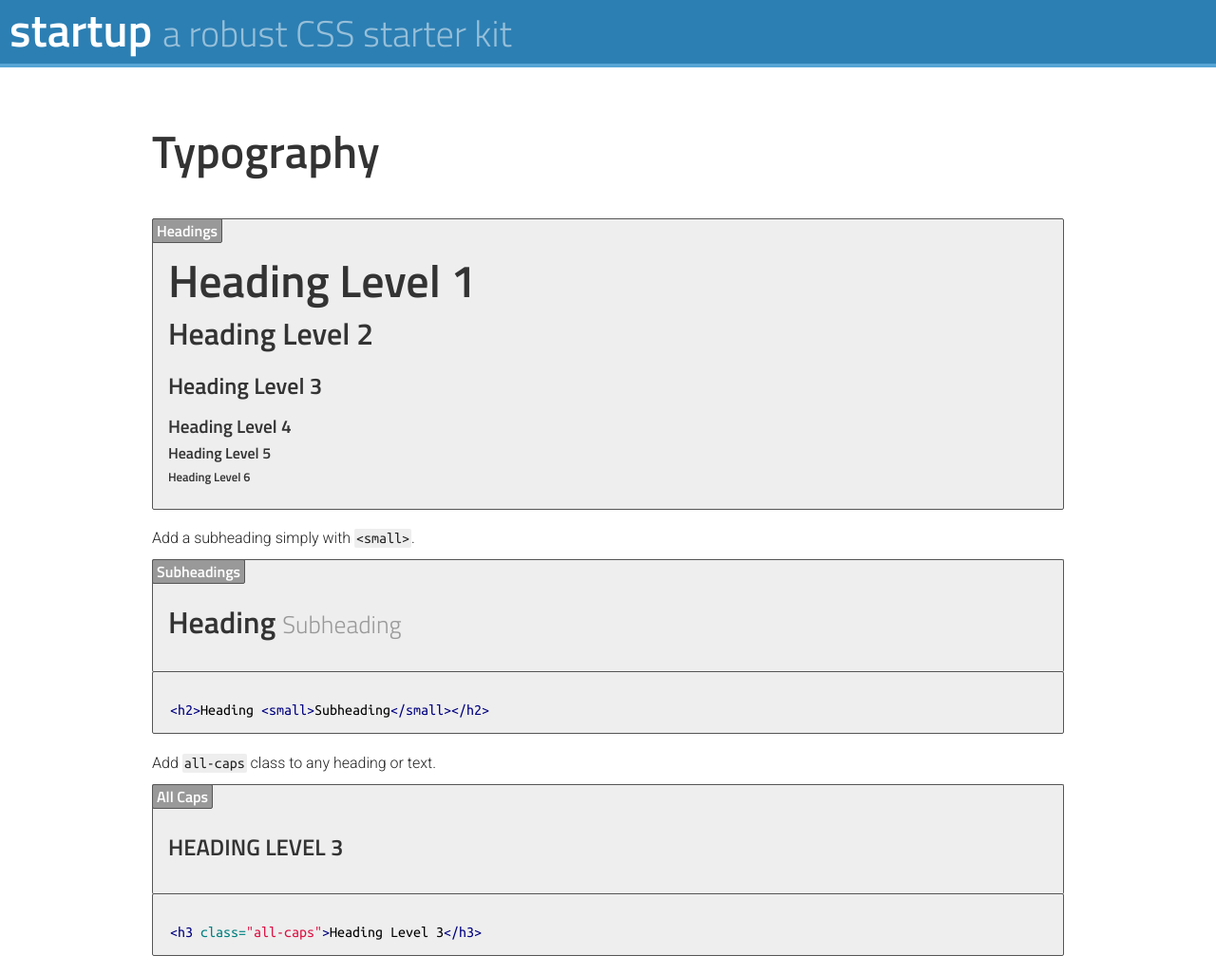
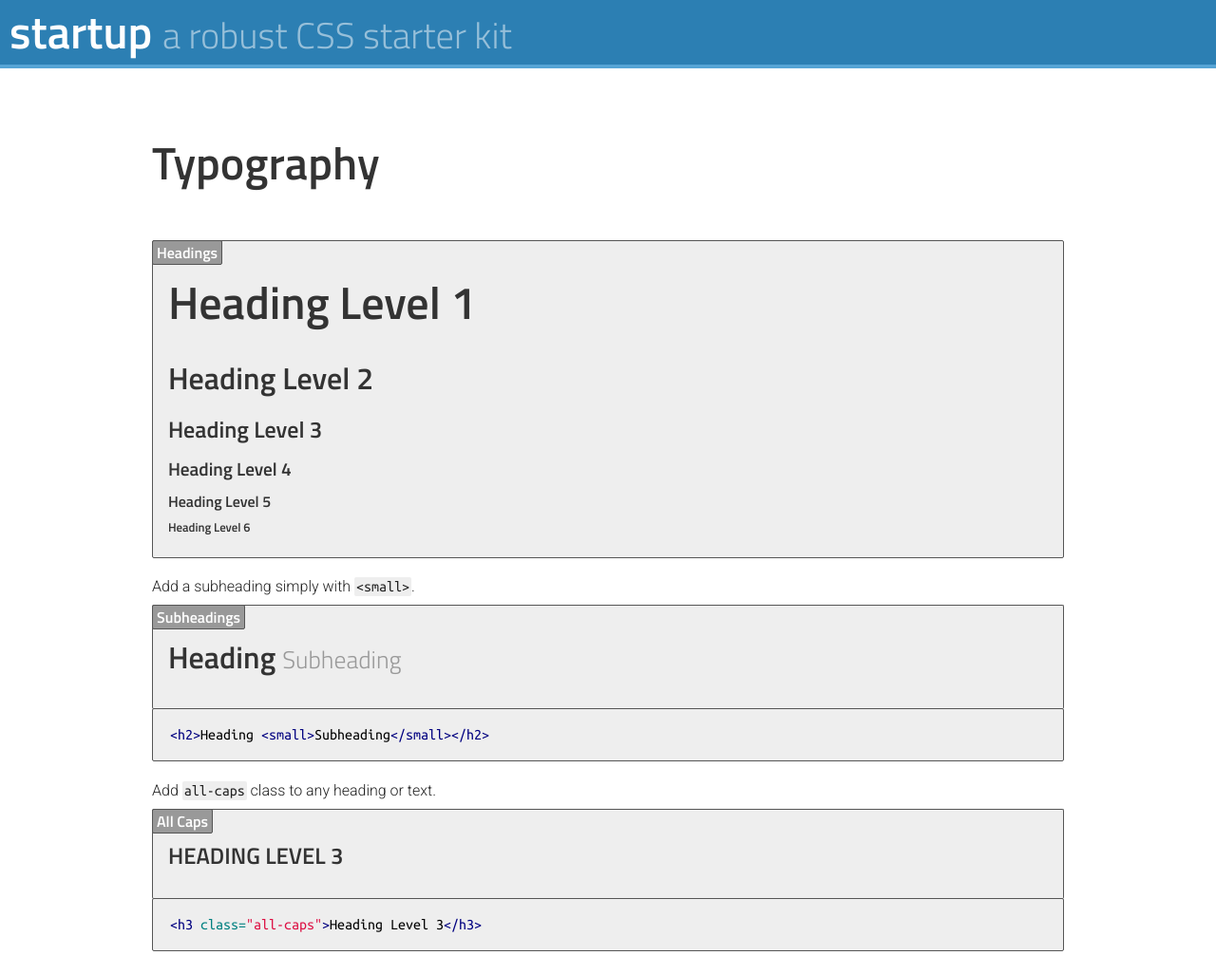
Before and after one commit to mjswensen/startup, a Jekyll site: the page built from docs/_posts/2013-05-29-typography.html, in a window 1280 px wide. Shown: the whole page at 95% size. Built offline with Jekyll 4.4.1, drawn with Linux system fonts in a browser that asks for light colours.

Commit message:
Typography: using ems for margin and relative line-height instead of pixel value.

```diff
--- a/docs/_posts/2013-05-29-buttons.html
+++ b/docs/_posts/2013-05-29-buttons.html
@@ -20,7 +20,7 @@ headerColor: blue
       <a onclick="return false;" class="btn btn-pink" href="#">Read More</a>
       <a onclick="return false;" class="btn btn-dark" href="#">Toggle</a></p>
     </div>
-    <div class="info-box without-title">
+    <div class="info-box info-box-without-title">
 {% highlight html %}
 <a class="btn" href="#">Calculate</a>
 <a class="btn btn-red" href="#">Delete</a>
--- a/docs/_posts/2013-05-29-color-pallette.html
+++ b/docs/_posts/2013-05-29-color-pallette.html
@@ -178,7 +178,7 @@ headerColor: none
     <div class="color-box bg-green-lighter fg-green-dark">v</div>
     <div class="color-box color-box-green">1</div>
   </div>
-  <div class="info-box without-title">
+  <div class="info-box info-box-without-title">
 {% highlight html %}
 <div class="color-box bg-green-lighter fg-green-dark">v</div>
 <div class="color-box color-box-green">1</div>
--- a/docs/_posts/2013-05-29-typography.html
+++ b/docs/_posts/2013-05-29-typography.html
@@ -21,7 +21,7 @@ headerColor: blue
       <h3 class="info-box-title">Subheadings</h3>
       <h2>Heading <small>Subheading</small></h2>
     </div>
-    <div class="info-box without-title">
+    <div class="info-box info-box-without-title">
 {% highlight html %}
 <h2>Heading <small>Subheading</small></h2>
 {% endhighlight %}
@@ -31,7 +31,7 @@ headerColor: blue
       <h3 class="info-box-title">All Caps</h3>
       <h3 class="all-caps">Heading Level 3</h3>
     </div>
-    <div class="info-box without-title">
+    <div class="info-box info-box-without-title">
 {% highlight html %}
 <h3 class="all-caps">Heading Level 3</h3>
 {% endhighlight %}
--- a/docs/_posts/2013-05-31-widgets.html
+++ b/docs/_posts/2013-05-31-widgets.html
@@ -17,7 +17,7 @@ headerColor: orange
         </div>
       </div>
     </div>
-    <div class="info-box without-title">
+    <div class="info-box info-box-without-title">
 {% highlight html %}
 <div class="widget">
 <h4 class="widget-title">Lorem Ipsum</h4>
--- a/sass/modules/_header-bar.sass
+++ b/sass/modules/_header-bar.sass
@@ -12,6 +12,7 @@
   background-clip: padding-box
   h1,h2,h3,h4,h5,h6
     margin: 0
+    line-height: 1
     color: $white
     small
       color: $white// For IE8
--- a/sass/modules/_variables.sass
+++ b/sass/modules/_variables.sass
@@ -85,7 +85,7 @@ $font-monospaced-normal: 400
 $font-monospaced-bold: 700
 
 $base-font-size: 16px
-$base-line-height: 22px
+$base-line-height: 1.375
 
 // Links
 
```
Also changed, not shown: sass/modules/_typography.sass (+5 -9 lines), css/startup.css.
